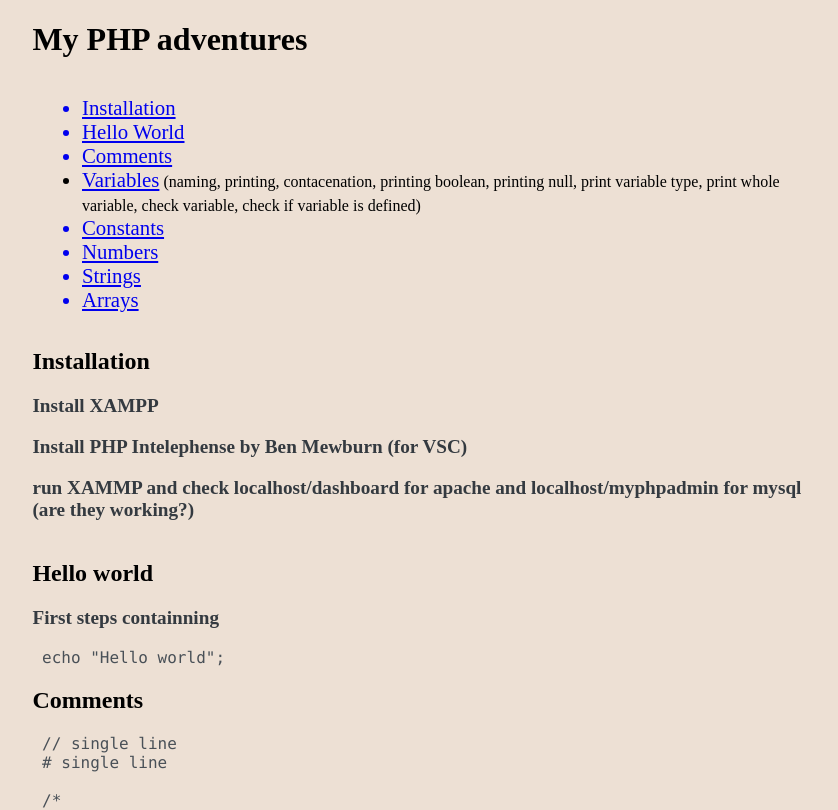
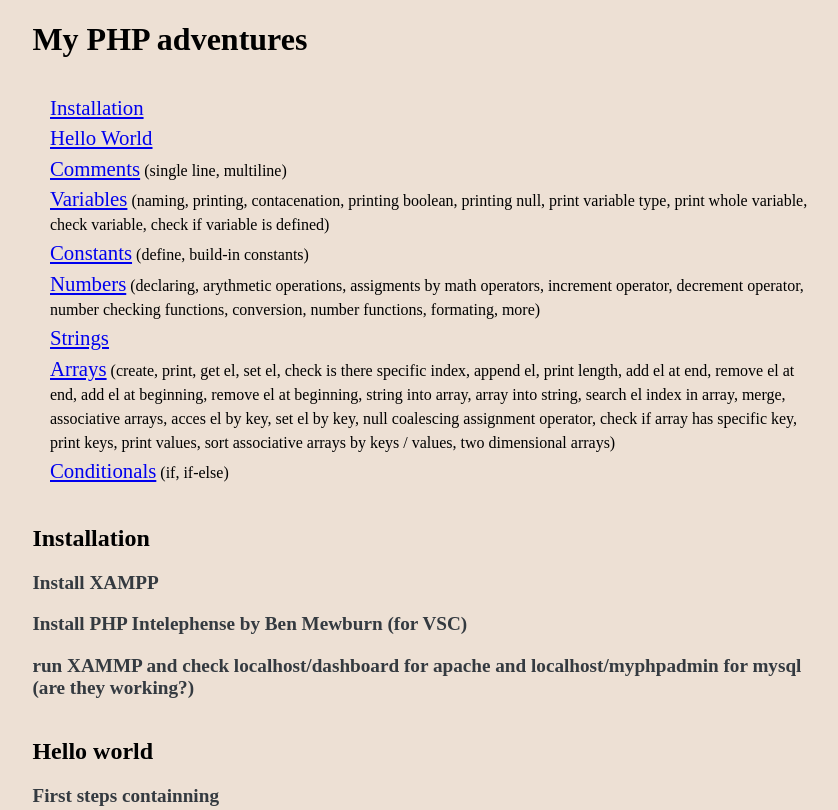
Before and after one commit to DabTheMatt/divas, a React (Create React App) app: page / in a window 1280 px wide. Shown: the top 810 px of the page, without its empty margins (214-1052 px from the left). Built offline with nearby package versions, Linux system fonts and the light colour scheme.

Commit message:
conditionals

```diff
--- a/src/App.css
+++ b/src/App.css
@@ -33,8 +33,14 @@ h1, h2, h3 {
 
 li {
   font-size: 1.3rem;
+  margin-bottom: 0.4rem;;
 }
 
 .subLinks {
   font-size: 1rem;
 }
+
+ul {
+  list-style: none;
+  margin-left: -2rem;;
+}
--- a/src/components/Arrays.js
+++ b/src/components/Arrays.js
@@ -149,7 +149,7 @@ class Arrays extends Component {
         <code>
           array_values($person);
         </code>
-        <p>Sorting associative arrays by values:</p>
+        <p>Sorting associative arrays by keys / values:</p>
         <code>
           ksort($person); // will sort associative array alphabeticaly by keys<br/>
           <br/>
--- /dev/null
+++ b/src/components/Conditionals.js
@@ -0,0 +1,38 @@
+import React, { Component } from 'react';
+
+class Conditionals extends Component {
+    render() {
+        return (
+            <div>
+                <h2 id="conditionals">Conditionals</h2>
+                <p>If:</p>
+                <code>
+                    if ($age === 18) &#123;<br/>
+
+                        echo "1";<br/>
+                        &#125;
+                        // if age is equal 18, print 1
+                        <br/>
+                        <br/>
+                        if ($age === 18) echo "1"; // another way to do the same
+
+
+                </code>
+                <p>If-else:</p>
+                <code>
+                    if ($age > 18) &#123; <br/>
+
+                        echo "1"; <br/>
+                        &#125;
+ else &#123;<br/>
+
+                        echo "2";<br/>
+                        &#125; // if age is greater then 18 print 1 in another case print 2
+
+                </code>
+            </div>
+        );
+    }
+}
+
+export default Conditionals;
--- a/src/components/Main.js
+++ b/src/components/Main.js
@@ -7,6 +7,7 @@ import Variables from "./Variables";
 import Numbers from "./Numbers";
 import Strings from "./Strings";
 import Arrays from "./Arrays";
+import Conditionals from "./Conditionals";
 
 class Main extends Component {
   render() {
@@ -20,24 +21,18 @@ class Main extends Component {
           <a href="#helloworld">
             <li>Hello World</li>
           </a>
-          <a href="#comments">
-            <li>Comments</li>
-          </a>
+          <li><a href="#comments">Comments</a><span className="subLinks"> (single line, multiline)</span></li>
 
             <li><a href="#variables">Variables</a><span className="subLinks"> (naming, printing, contacenation, printing boolean, printing null, print variable type, print whole variable, check variable, check if variable is defined)</span></li>
 
-          <a href="#constants">
-            <li>Constants</li>
-          </a>
-          <a href="#numbers">
-            <li>Numbers</li>
-          </a>
+            <li><a href="#constants">Constants</a><span className="subLinks"> (define, build-in constants)</span></li>
+            <li><a href="#numbers">Numbers</a><span className="subLinks"> (declaring, arythmetic operations, assigments by math operators, increment operator, decrement operator, number checking functions, conversion, number functions, formating, more)</span></li>
+
           <a href="#strings">
             <li>Strings</li>
           </a>
-          <a href="#arrays">
-            <li>Arrays</li>
-          </a>
+          <li><a href="#arrays">Arrays</a><span className="subLinks"> (create, print, get el, set el, check is there specific index, append el, print length, add el at end, remove el at end, add el at beginning, remove el at beginning, string into array, array into string, search el index in array, merge, associative arrays, acces el by key, set el by key, null coalescing assignment operator, check if array has specific key, print keys, print values, sort associative arrays by keys / values, two dimensional arrays)</span></li>
+          <li><a href="#conditionals">Conditionals</a><span className="subLinks"> (if, if-else)</span></li>
         </ul>
 
         <Installation />
@@ -47,6 +42,7 @@ class Main extends Component {
         <Numbers />
         <Strings />
         <Arrays />
+        <Conditionals />
       </MainWrapper>
     );
   }
```
